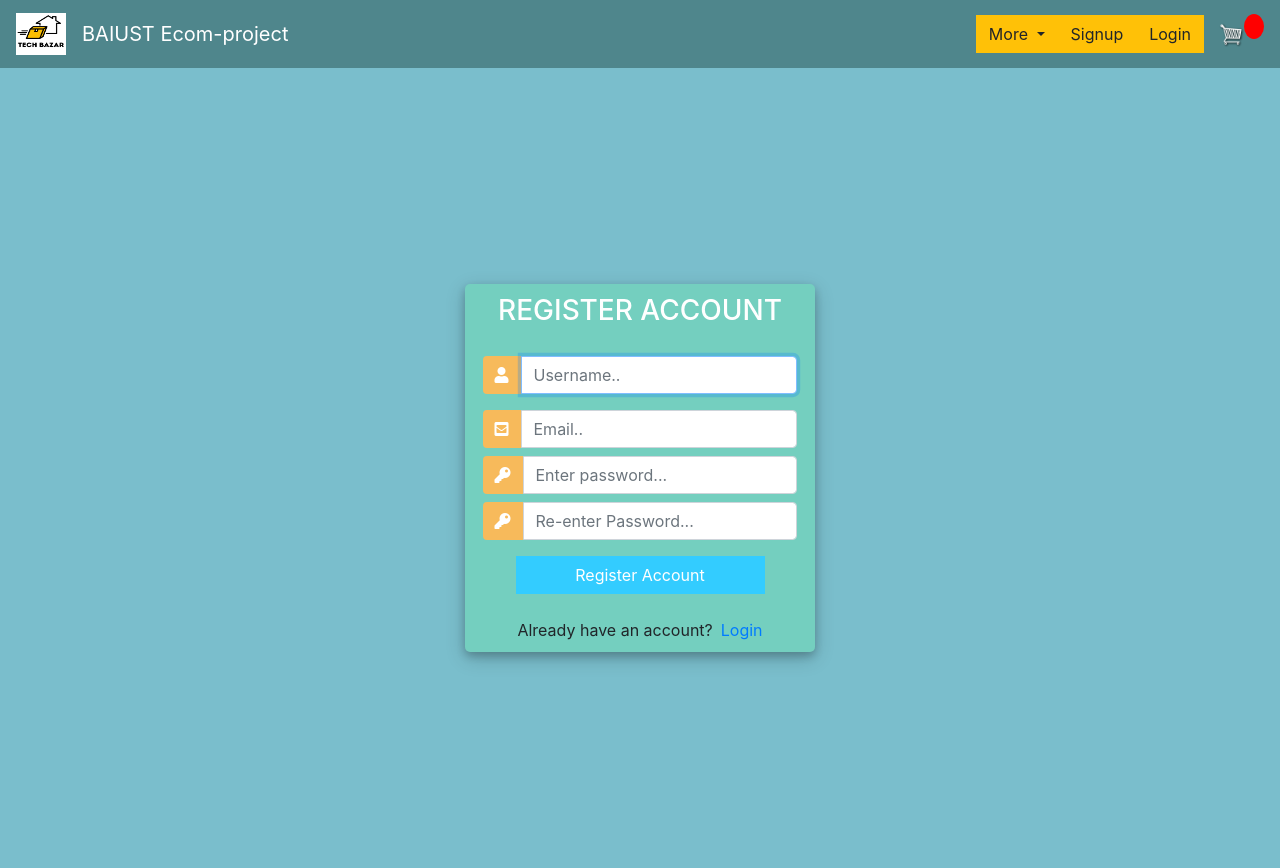
After one commit to ShahadatShuvo/eStore, a Django app: page /register/ in a window 1280 px wide. The commit adds this page. Run offline with Django 3.2, Linux system fonts and the light colour scheme; some libraries are stand-ins or nearby versions.

Commit message:
New update

```diff
--- /dev/null
+++ b/store/forms.py
@@ -0,0 +1,9 @@
+from django.contrib.auth.forms import UserCreationForm
+from django.contrib.auth.models import User
+
+class CreateUserForm(UserCreationForm):
+    class Meta:
+        model = User
+        fields = [
+            'username', 'email', 'password1', 'password2',
+        ]
--- a/store/models.py
+++ b/store/models.py
@@ -7,7 +7,6 @@ from django.contrib.auth.models import User
 class Customer(models.Model):
     user = models.OneToOneField(User, null=True, blank=True, on_delete=models.CASCADE)
     name = models.CharField(max_length=200, null=True)
-    email = models.CharField(max_length=200)
 
     def __str__(self):
         return self.name
--- a/store/templates/store/main.html
+++ b/store/templates/store/main.html
@@ -11,6 +11,7 @@
 
     <script src="https://kit.fontawesome.com/a076d05399.js"></script>
     <link rel="stylesheet" type="text/css" href="{% static 'css/main.css' %}">
+
 
     <script type="text/javascript">
 		var user = '{{request.user}}'
@@ -100,6 +101,12 @@
             </div>
         </div>
         <div class="form-inline my-2 my-lg-0">
+            {% if request.user.is_authenticated %}
+            <a href="{% url 'logout' %}"class="btn btn-warning">Logout</a>
+            {% else %}
+            <a href="{% url 'register' %}"class="btn btn-warning">Signup</a>
+            <a href="{% url 'login' %}"class="btn btn-warning">Login</a>
+            {% endif %}
             <a href="{% url 'cart' %}">
                 <img id="cart-icon" src="{% static 'images/cart.png' %}">
             </a>
--- /dev/null
+++ b/store/templates/store/register.html
@@ -0,0 +1,141 @@
+{% extends 'store/main.html' %}
+{% load static %}
+{% block content %}
+	<title>Signup</title>
+	<script src="https://ajax.googleapis.com/ajax/libs/jquery/3.3.1/jquery.min.js"></script>
+	<link rel="stylesheet" href="https://use.fontawesome.com/releases/v5.6.1/css/all.css" integrity="sha384-gfdkjb5BdAXd+lj+gudLWI+BXq4IuLW5IT+brZEZsLFm++aCMlF1V92rMkPaX4PP" crossorigin="anonymous">
+
+	<style>
+		body,
+		html {
+			margin: 0;
+			padding: 0;
+			height: 100%;
+			background: #7abecc !important;
+		}
+		.user_card {
+			width: 350px;
+			margin-top: auto;
+			margin-bottom: auto;
+			background: #74cfbf;
+			position: relative;
+			display: flex;
+			justify-content: center;
+			flex-direction: column;
+			padding: 10px;
+			box-shadow: 0 4px 8px 0 rgba(0, 0, 0, 0.2), 0 6px 20px 0 rgba(0, 0, 0, 0.19);
+			-webkit-box-shadow: 0 4px 8px 0 rgba(0, 0, 0, 0.2), 0 6px 20px 0 rgba(0, 0, 0, 0.19);
+			-moz-box-shadow: 0 4px 8px 0 rgba(0, 0, 0, 0.2), 0 6px 20px 0 rgba(0, 0, 0, 0.19);
+			border-radius: 5px;
+
+		}
+
+		.form_container {
+			margin-top: 20px;
+		}
+
+		#form-title{
+			color: #fff;
+		}
+		.login_btn {
+			width: 100%;
+			background: #33ccff !important;
+			color: white !important;
+		}
+		.login_btn:focus {
+			box-shadow: none !important;
+			outline: 0px !important;
+		}
+		.login_container {
+			padding: 0 2rem;
+		}
+		.input-group-text {
+			background: #f7ba5b !important;
+			color: white !important;
+			border: 0 !important;
+			border-radius: 0.25rem 0 0 0.25rem !important;
+		}
+		.input_user,
+		.input_pass:focus {
+			box-shadow: none !important;
+			outline: 0px !important;
+		}
+
+	</style>
+
+
+
+	<div class="container h-100">
+		<div class="d-flex justify-content-center h-100">
+			<div class="user_card">
+				<div class="d-flex justify-content-center">
+					<h3 id="form-title">REGISTER ACCOUNT</h3>
+				</div>
+				<div class="d-flex justify-content-center form_container">
+
+					<form method="POST" action="">
+						{% csrf_token %}
+						<div class="input-group mb-3">
+							<div class="input-group-append">
+								<span class="input-group-text"><i class="fas fa-user"></i></span>
+							</div>
+							{{forms.username}}
+						</div>
+						<div class="input-group mb-2">
+							<div class="input-group-append">
+								<span class="input-group-text"><i class="fas fa-envelope-square"></i></span>
+							</div>
+							{{forms.email}}
+						</div>
+						<div class="input-group mb-2">
+							<div class="input-group-append">
+								<span class="input-group-text"><i class="fas fa-key"></i></span>
+							</div>
+							{{forms.password1}}
+						</div>
+						<div class="input-group mb-2">
+							<div class="input-group-append">
+								<span class="input-group-text"><i class="fas fa-key"></i></span>
+							</div>
+							{{forms.password2}}
+						</div>
+
+
+
+				   		<div class="d-flex justify-content-center mt-3 login_container">
+				 			<input class="btn login_btn" type="submit" value="Register Account">
+				   		</div>
+
+					</form>
+				</div>
+
+				{{form.errors}}
+
+				<div class="mt-4">
+					<div class="d-flex justify-content-center links">
+						Already have an account? <a href="{% url 'login' %}" class="ml-2">Login</a>
+					</div>
+				</div>
+			</div>
+		</div>
+	</div>
+	<script>
+						/* Because i didnt set placeholder values in forms.py they will be set here using vanilla Javascript
+		//We start indexing at one because CSRF_token is considered and input field
+		 */
+
+		//Query All input fields
+		var form_fields = document.getElementsByTagName('input')
+		form_fields[1].placeholder='Username..';
+		form_fields[2].placeholder='Email..';
+		form_fields[3].placeholder='Enter password...';
+		form_fields[4].placeholder='Re-enter Password...';
+
+
+		for (var field in form_fields){
+			form_fields[field].className += ' form-control'
+		}
+	</script>
+
+
+{% endblock content %}
--- a/store/urls.py
+++ b/store/urls.py
@@ -7,7 +7,9 @@ urlpatterns = [
 	path('', views.store, name="store"),
 	path('cart/', views.cart, name="cart"),
 	path('checkout/', views.checkout, name="checkout"),
-
+	path('register/', views.registerPage, name='register'),
+	path('login/', views.loginPage, name='login'),
+	path('logout/', views.logoutPage, name='logout'),
 
 	path('update_item/', views.updateItem, name="update_item"),
 	path('process_order/', views.processOrder, name="process_order"),
--- a/store/views.py
+++ b/store/views.py
@@ -1,11 +1,58 @@
-from django.shortcuts import render
+from django.shortcuts import render, redirect
 from django.http import JsonResponse
 from django.contrib.auth.forms import UserCreationForm
+from django.contrib import messages
+from .forms import CreateUserForm
+from django.contrib.auth import authenticate, login, logout
+from django.contrib.auth.decorators import login_required
+from bkash_webhook import BkashWebhookListener
 import json
 import datetime
 from .models import *
 from .utils import cookieCart, cartData, guestOrder
 
+
+def registerPage(request):
+    if request.user.is_authenticated:
+        return redirect('store')
+    else:
+        form = CreateUserForm()
+        if request.method == 'POST':
+            form = CreateUserForm(request.POST)
+            if form.is_valid():
+                form.save()
+                user = form.cleaned_data.get('username')
+                messages.success(request, 'Account was created for ' + user)
+
+                return redirect('login')
+
+        context = {'forms': form}
+        return render(request, 'store/register.html', context)
+
+
+def loginPage(request):
+    if request.user.is_authenticated:
+        return redirect('store')
+    else:
+        if request.method == 'POST':
+            username = request.POST.get('username')
+            password = request.POST.get('password')
+
+            user = authenticate(request, username=username, password=password)
+
+            if user is not None:
+                login(request, user)
+                return redirect('store')
+            else:
+                messages.info(request, 'Username OR password is incorrect')
+
+        context = {}
+        return render(request, 'store/login.html', context)
+
+
+def logoutPage(request):
+    logout(request)
+    return redirect('login')
 
 
 def store(request):
```
Also changed, not shown: store/admin.py (+25 -4 lines), store/templates/store/bkash.html (added, +131 -0 lines), store/templates/store/checkout.html (+11 -10 lines), store/templates/store/login.html (added, +125 -0 lines), db.sqlite3, static/images/Samsung-Galaxy-note-10-lite-1.jpg (added), static/images/bkash.gif (added), static/images/cashon.jpeg (added), static/images/download_16.jpg (added), static/images/qwer.PNG (added), static/images/rma215-buds-q-500x500.jpg (added), static/images/samsung-galaxy-A51-Blue.jpg (added), store/migrations/0006_remove_customer_email.py (added).
